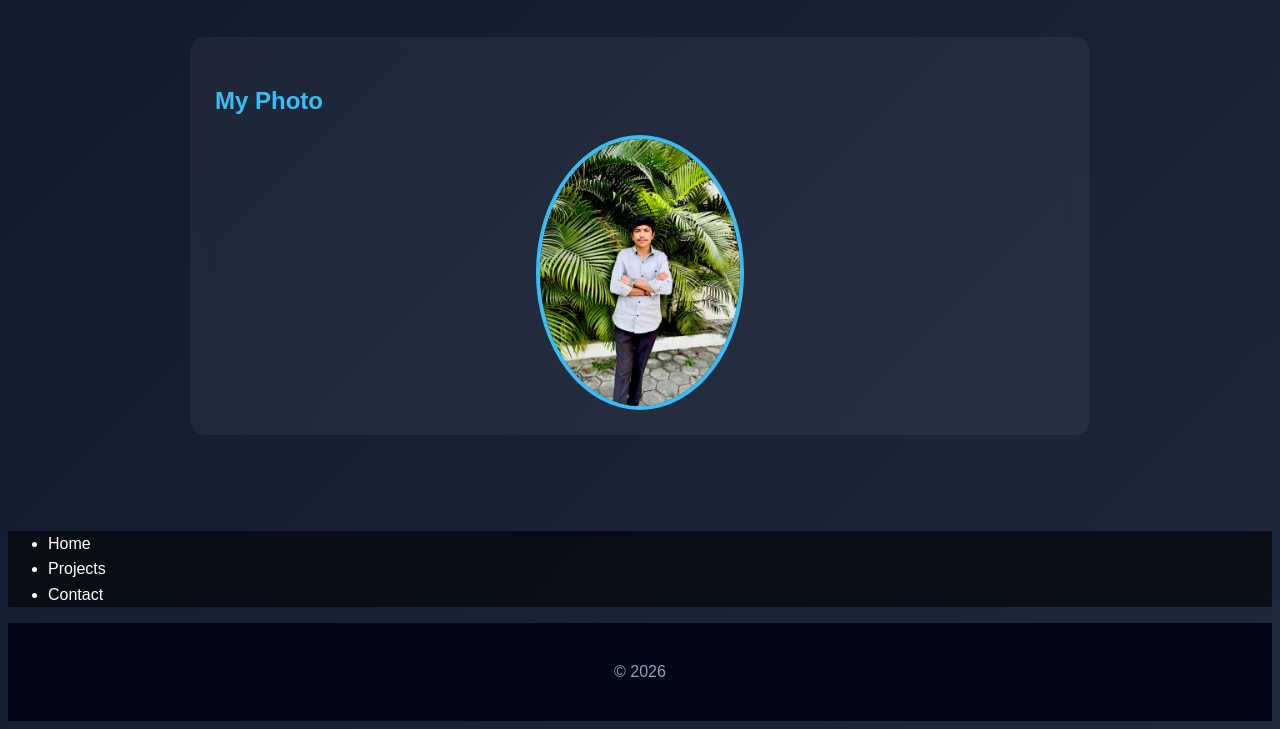
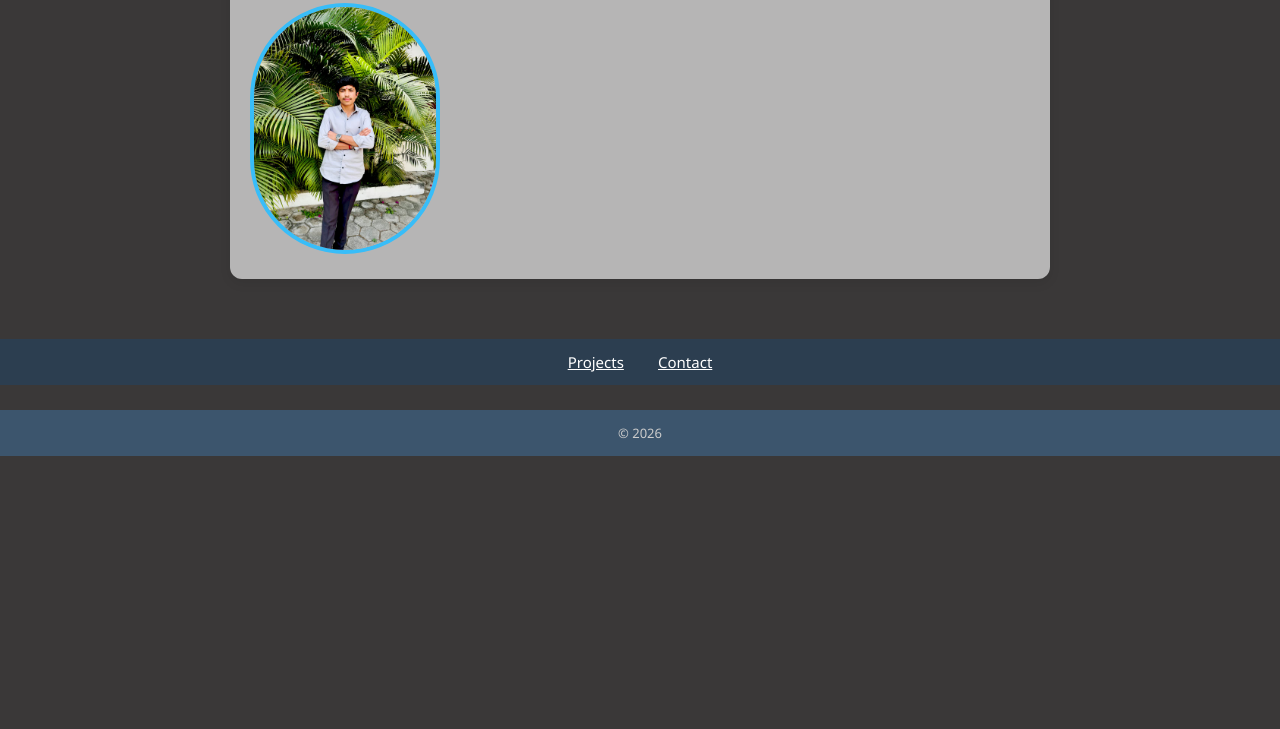
Before and after one commit to krishnamandloi/git-assignment-krishna-mandloi, a plain HTML site: page index.html in a window 1280 px wide. Shown: the part 394-1123 px from the top of the page. After the commit the page ends 850 px from the top, so only its background shows below. Drawn offline with Linux system fonts and the light colour scheme.

Commit message:
added new feature

```diff
--- a/index.html
+++ b/index.html
@@ -5,22 +5,20 @@
     <meta name="viewport" content="width=device-width, initial-scale=1.0">
     <title>My Portfolio</title>
     <link rel="stylesheet" href="style.css">
-
 </head>
 
 <body>
 
-    <!-- Header -->
+
     <header>
         <h1>Krishna Mandloi</h1>
         <p>B.Tech CSE (Cyber Security) Student</p>
     </header>
 
 
-    <!-- Main Content -->
     <main>
 
-        <!-- About Section -->
+
         <section>
             <h2>About Me</h2>
             <p>
@@ -30,24 +28,22 @@
             </p>
         </section>
 
-        <!-- Image Section -->
+
         <section>
             <h2>My Photo</h2>
-            <img src="img/myphoto.jpg" alt="My Photo" loading="lazy" width="200">
+            <img src="img/myphoto.jpg" alt="My Photo"  width="100">
         </section>
 
     </main>
 
-    <!-- Navigation -->
-    <nav>
+     <nav>
         <ul>
-            <li><a href="index.html">Home</a></li>
             <li><a href="projects.html">Projects</a></li>
             <li><a href="contact.html">Contact</a></li>
         </ul>
     </nav>
 
-    <!-- Footer -->
+
     <footer>
         <p>&copy; 2026 </p>
     </footer>
--- a/style.css
+++ b/style.css
@@ -1,84 +1,127 @@
-/* Body */
-body {
-    font-family: 'Poppins', sans-serif;
-    background: linear-gradient(135deg, #0f172a, #1e293b);
-    color: #fff;
-    line-height: 1.6;
+* {
+    margin: 0;
+    padding: 0;
+    box-sizing: border-box;
 }
 
 
-
-header h1 {
-    font-size: 2.5rem;
+body {
+    font-family: 'Segoe UI', sans-serif;
+    background: rgb(58, 56, 56);
+    color: #333;
 }
 
 
+header {
+    background: linear-gradient(120deg, #3a7bd5, #3a6073);
+    color: #fff;
+    text-align: center;
+    padding: 35px 15px;
+}
 
-/* Navigation */
-nav {
-    background: rgba(0,0,0,0.6);
-    backdrop-filter: blur(10px);
+header h1 {
+    font-size: 30px;
+    margin-bottom: 5px;
+}
+
+header p {
+    font-size: 14px;
+    opacity: 0.9;
 }
 
 
-nav a {
-    color: white;
-    text-decoration: none;
-    font-weight: 500;
+main {
+    max-width: 850px;
+    margin: 25px auto;
+    padding: 15px;
+}
+
+
+section {
+    background: #b6b5b5;
+    padding: 20px;
+    margin-bottom: 20px;
+    border-radius: 12px;
+    box-shadow: 0 4px 12px rgba(0,0,0,0.08);
+    transition: 0.3s;
+}
+
+
+section h2 {
+    margin-bottom: 10px;
+    color: #2c3e50;
+}
+
+
+img {
+    width: 190px;
+    margin-top: 12px;
+    border-radius: 100px;
+    transition: 0.3s;
+    border: 4px solid #38bdf8;
+}
+
+img:hover {
+    transform: scale(1.06);
+}
+
+
+.project {
+    margin-top: 12px;
+    padding: 12px;
+    background: #f8fafc;
+    border-radius: 50px;
+    transition: 0.3s;
+}
+
+.project:hover {
+    background: #eaf4ff;
+}
+
+
+.btn {
+    display: inline-block;
+    margin-top: 12px;
+    padding: 9px 18px;
+    background: blue;
+    color: beige;
+
+    border-radius: 60px;
+    transition: 0.3s;
+}
+
+.btn:hover {
+    background: #2f66b0;
+}
+
+
+nav {
+    background: #2c3e50;
+    padding: 12px;
+}
+
+nav ul {
+
+    text-align: center;
+}
+
+nav ul li {
+    display: inline-block;
+    margin: 0 15px;
+}
+
+nav ul li a {
+    color: #fff;
+    font-size: 15px;
     position: relative;
 }
 
 
-
-nav a:hover::after {
-    width: 100%;
-}
-
-/* Main content */
-main {
-    padding: 40px 20px;
-    max-width: 900px;
-    margin: auto;
-}
-
-/* Sections */
-section {
-    margin-bottom: 40px;
-    padding: 25px;
-    border-radius: 15px;
-    background: rgba(255,255,255,0.05);
-    backdrop-filter: blur(10px);
-    transition: 0.3s;
-}
-
-/* Section hover effect */
-section:hover {
-    transform: translateY(-5px);
-    box-shadow: 0 10px 30px rgba(0,0,0,0.4);
-}
-
-section h2 {
-    margin-bottom: 15px;
-    color: #38bdf8;
-}
-
-/* Image */
-img {
-    display: block;
-    margin: auto;
-    border-radius: 50%;
-    border: 4px solid #38bdf8;
-    transition: 0.3s;
-}
-
-img:hover {
-    transform: scale(1.05);
-}
-
-/* Footer */
 footer {
     text-align: center;
-    padding: 20px;
-    background: #020617;
-    color: #94a3b8;
+    padding: 14px;
+    background: #3c556d;
+    color: #ccc;
+    font-size: 13px;
+    margin-top: 25px;
 }
```
Also changed, not shown: contact.html (+10 -11 lines), projects.html (+10 -11 lines).
